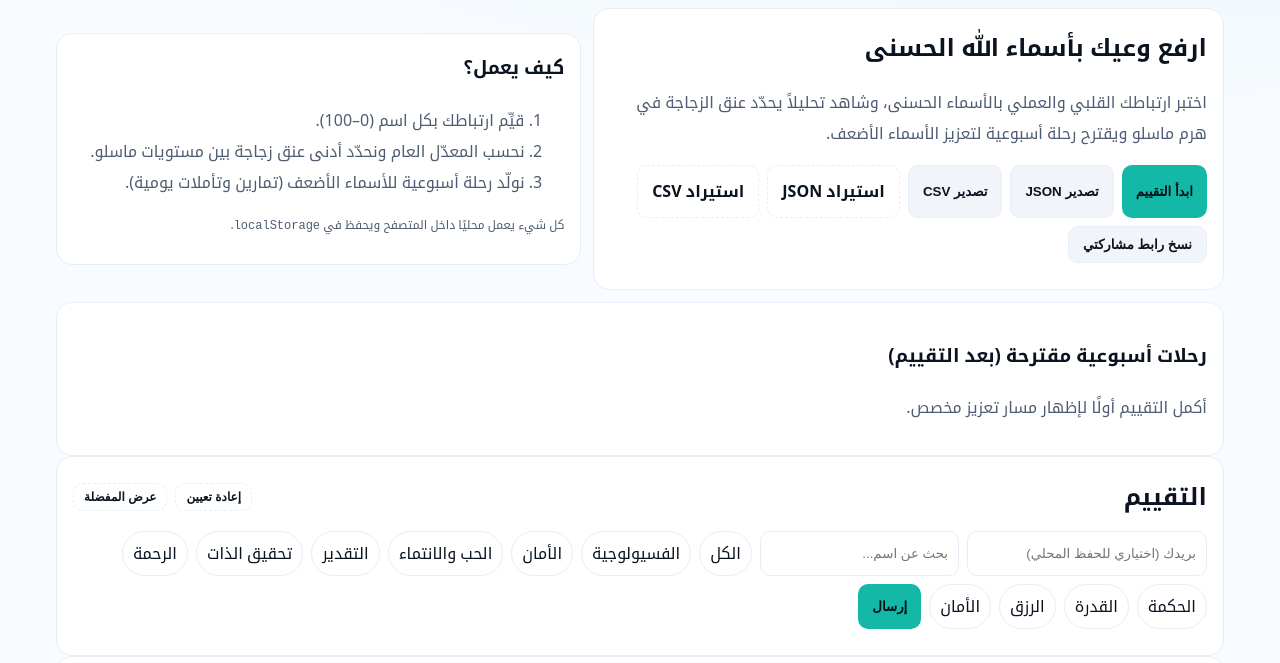
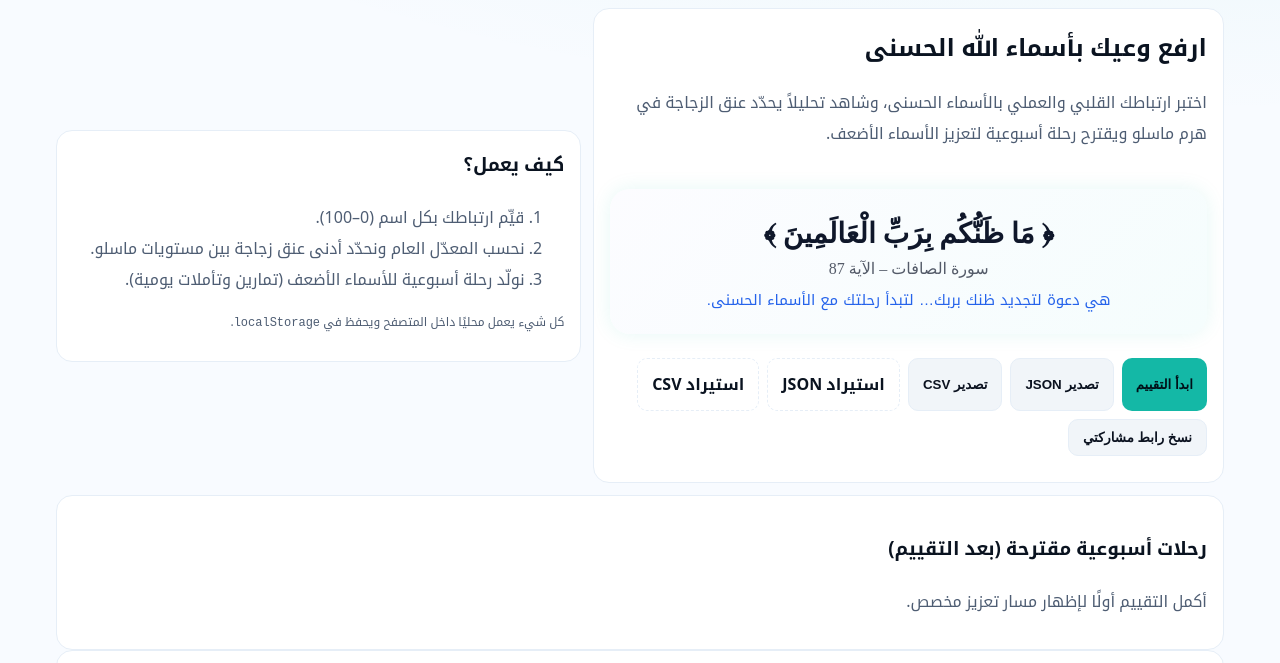
Before and after one commit to hasseef/zid-imanak, a plain HTML site: page index.html in a window 1280 px wide. Shown: the part 80-743 px from the top of the page. Drawn offline with nearby package versions, Linux system fonts and the light colour scheme.

Commit message:
Update index.html

```diff
--- a/index.html
+++ b/index.html
@@ -126,6 +126,24 @@
       .brand-logo{ width:40px; height:40px }
     }
 
+
+    .verse-box{
+      text-align:center;
+      margin: 40px auto 24px;
+      padding:20px;
+      border-radius:20px;
+      background: linear-gradient(135deg, rgba(250,250,255,0.6), rgba(230,250,250,0.4));
+      box-shadow: 0 0 20px rgba(20,184,166,0.1);
+      font-family: 'Amiri', 'Scheherazade New', serif;
+      color:#0F172A;
+    }
+    .verse-box .ayah{ font-size: 28px; font-weight:600; line-height:1.8; }
+    .verse-box .ref{ font-size:16px; opacity:0.7; }
+    .verse-box .subtext{ font-family:'Tajawal','Noto Kufi Arabic',sans-serif; font-size:15px; color:#2563EB; margin-top:8px; }
+    @media (max-width:600px){
+      .verse-box .ayah{ font-size:22px; }
+    }
+
   </style>
   <script src="https://cdn.jsdelivr.net/npm/chart.js@4.4.1/dist/chart.umd.min.js"></script>
 </head>
@@ -157,7 +175,14 @@
         <div class="card">
           <h1 style="margin:0 0 8px">ارفع وعيك بأسماء الله الحسنى</h1>
           <p class="muted">اختبر ارتباطك القلبي والعملي بالأسماء الحسنى، وشاهد تحليلاً يحدّد عنق الزجاجة في هرم ماسلو ويقترح رحلة أسبوعية لتعزيز الأسماء الأضعف.</p>
-          <div class="toolbar">
+
+      <div class="verse-box">
+        <div class="ayah">﴿ مَا ظَنُّكُم بِرَبِّ الْعَالَمِينَ ﴾</div>
+        <div class="ref">سورة الصافات – الآية 87</div>
+        <div class="subtext">هي دعوة لتجديد ظنك بربك… لتبدأ رحلتك مع الأسماء الحسنى.</div>
+      </div>
+
+      <div class="toolbar">
             <button class="btn" onclick="go('#/quiz')">ابدأ التقييم</button>
             <button class="btn secondary" onclick="exportJSON()">تصدير JSON</button>
             <button class="btn secondary" onclick="exportCSV()">تصدير CSV</button>
```
